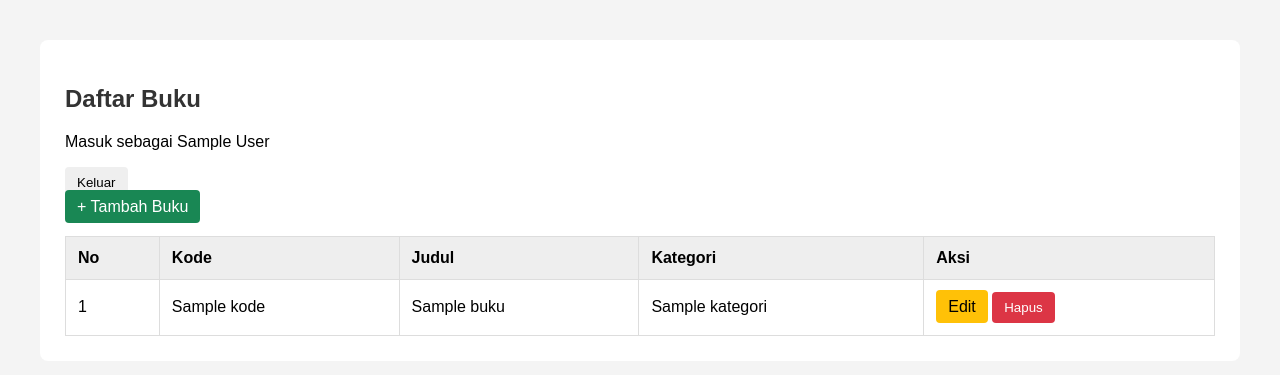
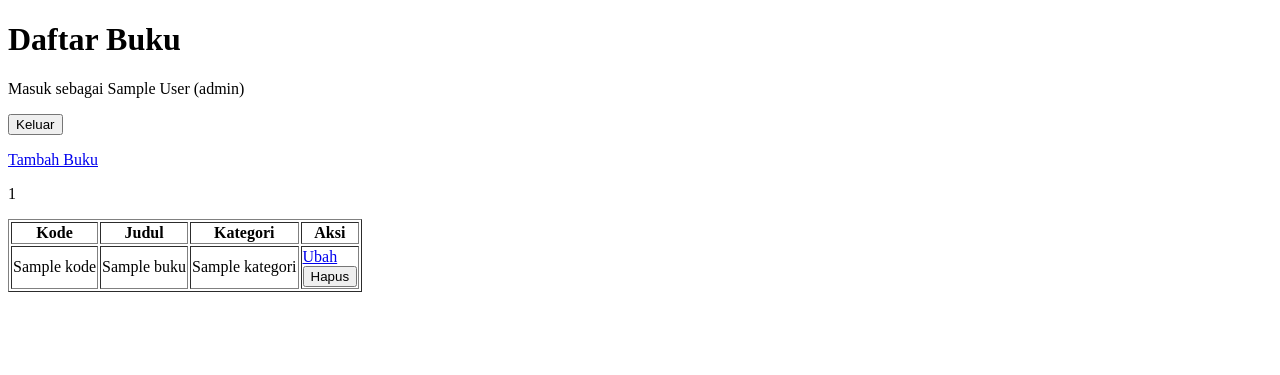
Before and after one commit to pitria14/praktikum_web_2401020026, a Laravel app: template resources/views/buku/index.blade.php in a window 1280 px wide. Shown: the top 375 px of the page. Run offline with Laravel 12, Linux system fonts and the light colour scheme; the visitor is signed in with stand-in values (Sample User, id 1); tables that the repository leaves empty hold one stand-in row (values such as "Sample post"); the template is opened without the code that fills it: most values are stand-ins (such as "Sample title", 1, 10 or a date in 2020).

Commit message:
Menyelesaikan praktikum modul 12

```diff
--- a/app/Providers/AppServiceProvider.php
+++ b/app/Providers/AppServiceProvider.php
@@ -2,6 +2,8 @@
 
 namespace App\Providers;
 
+use App\Models\User;
+use Illuminate\Support\Facades\Gate;
 use Illuminate\Support\ServiceProvider;
 
 class AppServiceProvider extends ServiceProvider
@@ -19,6 +21,8 @@ class AppServiceProvider extends ServiceProvider
      */
     public function boot(): void
     {
-        //
+        Gate::define('kelola-buku', function (User $user): bool {
+            return $user->role === 'admin';
+        });
     }
 }
--- a/resources/views/buku/index.blade.php
+++ b/resources/views/buku/index.blade.php
@@ -1,133 +1,67 @@
-
 <!DOCTYPE html>
 <html lang="id">
 <head>
     <meta charset="UTF-8">
     <meta name="viewport" content="width=device-width, initial-scale=1.0">
     <title>Daftar Buku</title>
-    <style>
-        body {
-            font-family: Arial, sans-serif;
-            margin: 40px;
-            background: #f4f4f4;
-        }
-
-        .container {
-            background: white;
-            padding: 25px;
-            border-radius: 8px;
-        }
-
-        h2 {
-            color: #333;
-        }
-
-        a, button {
-            padding: 8px 12px;
-            text-decoration: none;
-            border: none;
-            border-radius: 4px;
-            cursor: pointer;
-        }
-
-        .tambah {
-            background: #198754;
-            color: white;
-        }
-
-        .edit {
-            background: #ffc107;
-            color: black;
-        }
-
-        .hapus {
-            background: #dc3545;
-            color: white;
-        }
-
-        table {
-            width: 100%;
-            border-collapse: collapse;
-            margin-top: 20px;
-        }
-
-        th, td {
-            border: 1px solid #ddd;
-            padding: 12px;
-            text-align: left;
-        }
-
-        th {
-            background: #eee;
-        }
-
-        .success {
-            color: green;
-            margin: 15px 0;
-        }
-    </style>
 </head>
 <body>
+    <h1>Daftar Buku</h1>
 
-<div class="container">
-    <h2>Daftar Buku</h2>
+    <p>
+        Masuk sebagai {{ auth()->user()->name }}
+        ({{ auth()->user()->role }})
+    </p>
 
-    <p>Masuk sebagai {{ auth()->user()->name }}</p>
     <form method="POST" action="{{ route('logout') }}">
         @csrf
         <button type="submit">Keluar</button>
     </form>
 
-    @if(session('success'))
-        <p class="success">{{ session('success') }}</p>
+    @can('kelola-buku')
+        <p>
+            <a href="{{ route('buku.create') }}">Tambah Buku</a>
+        </p>
+    @endcan
+
+    @if (session('status'))
+        <p>{{ session('status') }}</p>
     @endif
 
-    <a href="{{ route('buku.create') }}" class="tambah">
-        + Tambah Buku
-    </a>
-
-    <table>
-        <thead>
+    <table border="1">
         <tr>
-                <th>No</th>
             <th>Kode</th>
             <th>Judul</th>
             <th>Kategori</th>
+
+            @can('kelola-buku')
                 <th>Aksi</th>
+            @endcan
         </tr>
-        </thead>
 
-        <tbody>
-            @forelse($bukus as $buku)
+        @foreach ($bukus as $buku)
             <tr>
-                    <td>{{ $loop->iteration }}</td>
                 <td>{{ $buku->kode }}</td>
                 <td>{{ $buku->judul }}</td>
                 <td>{{ $buku->kategori->nama }}</td>
+
+                @can('kelola-buku')
                     <td>
-                        <a href="{{ route('buku.edit', $buku->id) }}"
-                           class="edit">Edit</a>
+                        <a href="{{ route('buku.edit', $buku) }}">
+                            Ubah
+                        </a>
 
-                        <form action="{{ route('buku.destroy', $buku->id) }}"
-                              method="POST"
-                              style="display:inline;"
-                              onsubmit="return confirm('Yakin ingin menghapus buku ini?')">
+                        <form method="POST"
+                              action="{{ route('buku.destroy', $buku) }}">
                             @csrf
                             @method('DELETE')
-                            <button type="submit" class="hapus">
-                                Hapus
-                            </button>
+
+                            <button type="submit">Hapus</button>
                         </form>
                     </td>
+                @endcan
             </tr>
-            @empty
-                <tr>
-                    <td colspan="5">Belum ada data buku.</td>
-                </tr>
-            @endforelse
-        </tbody>
+        @endforeach
     </table>
-</div>
-
 </body>
 </html>
--- a/routes/web.php
+++ b/routes/web.php
@@ -1,12 +1,31 @@
 <?php
+
 use Illuminate\Support\Facades\Route;
 use App\Http\Controllers\BukuController;
 use App\Http\Controllers\Auth\LoginController;
 
-Route::get('/login', [LoginController::class,'show'])->name('login');
-Route::post('/login', [LoginController::class,'login'])->name('login.proses');
-Route::post('/logout', [LoginController::class,'logout'])->name('logout');
+// Route login
+Route::get('/login', [LoginController::class, 'show'])
+    ->name('login');
 
+Route::post('/login', [LoginController::class, 'login'])
+    ->name('login.proses');
+
+Route::post('/logout', [LoginController::class, 'logout'])
+    ->name('logout');
+
+// Route buku untuk pengguna yang sudah login
 Route::middleware('auth')->group(function () {
-    Route::resource('buku', BukuController::class)->except('show');
+
+    // Admin dan pembaca dapat melihat daftar buku
+    Route::get('/buku', [BukuController::class, 'index'])
+        ->name('buku.index');
+
+    // Hanya admin yang dapat mengelola buku
+    Route::middleware('can:kelola-buku')->group(function () {
+
+        Route::resource('buku', BukuController::class)
+            ->except(['index', 'show']);
+
+    });
 });
```
Also changed, not shown: resources/views/buku/form.blade.php (+27 -14 lines), database/migrations/2026_11_25_073644_add_role_to_users_table.php (added). Lines whose indentation alone changed are shown as unchanged.
